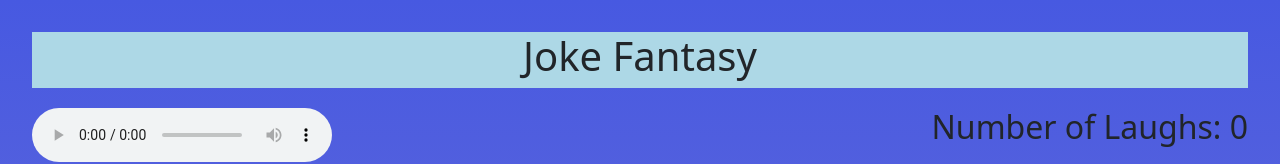
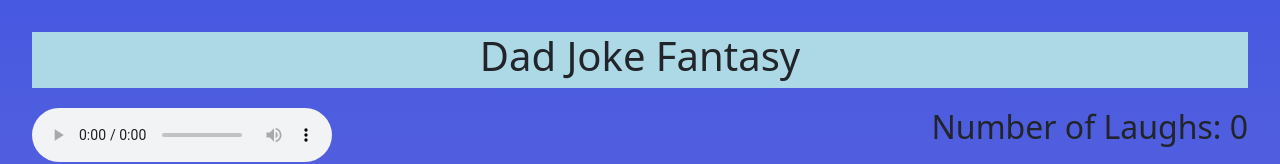
Before and after one commit to RDCoder8/joke-fantasy, a React (Vite) app: page / in a window 1280 px wide. Shown: the top 164 px of the page. Built offline with nearby package versions, Linux system fonts and the light colour scheme; no server answers.

Commit message:
Header changed

```diff
--- a/src/components/Header.jsx
+++ b/src/components/Header.jsx
@@ -2,7 +2,7 @@
 function Header() {
   return (
     <div className="header">
-        <h1>Joke Fantasy</h1>
+        <h1>Dad Joke Fantasy</h1>
     </div>
   )
 }
```
